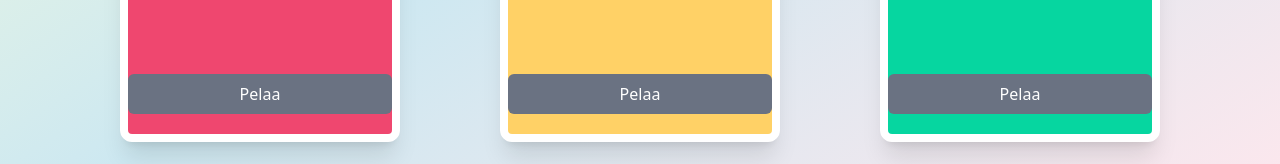
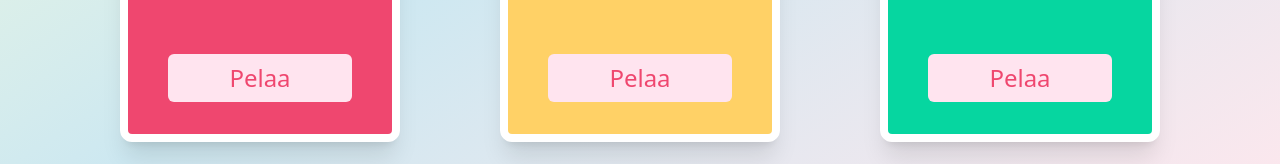
Before and after one commit to jamktiko/stripNsip, a SvelteKit app in the folder projekti/: page / in a window 1280 px wide. Shown: the part 562-726 px from the top of the page. Built offline with nearby package versions, Linux system fonts and the light colour scheme.

Commit message:
call to action nappi lisätty

```diff
--- a/projekti/src/routes/Kortti.svelte
+++ b/projekti/src/routes/Kortti.svelte
@@ -41,9 +41,9 @@
 				/>
 			</span>
 			{#if pelaaNakyvyys}
-				<div class="absolute bottom-5 w-full text-center">
+				<div class="absolute bottom-5 w-50 text-center px-6 sm:px-2 pb-3">
 					<div
-						class="handicap rounded-md bg-gray-500 px-12 py-2 font-medium text-white hover:bg-gray-600"
+						class="handicap rounded-md bg-parisuhdeteksti  py-2 font-medium text-parisuhde text-2xl"
 					>
 						Pelaa
 					</div>
```
